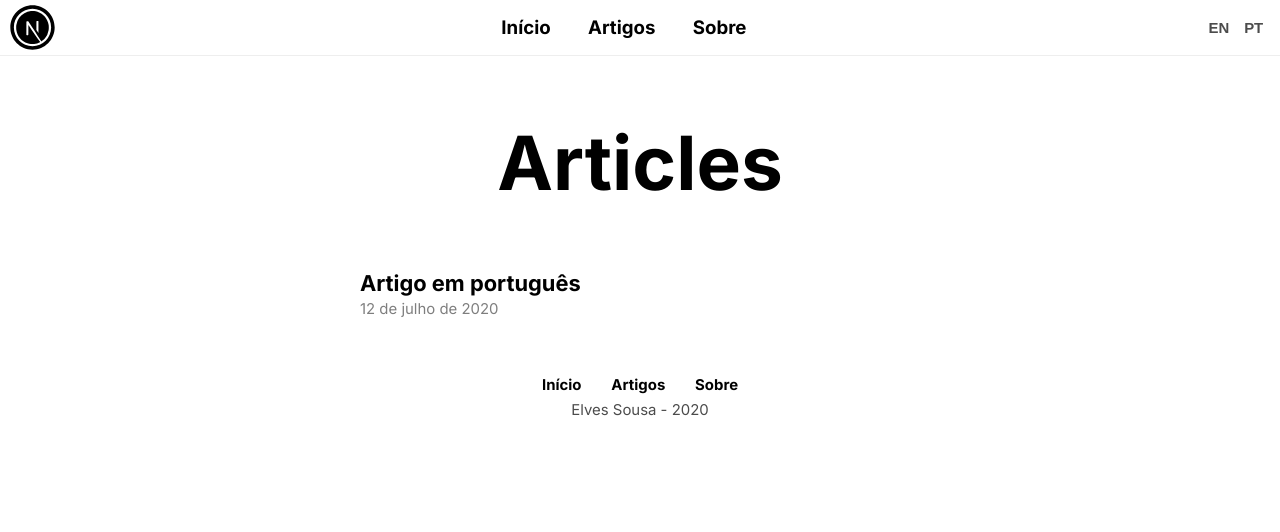
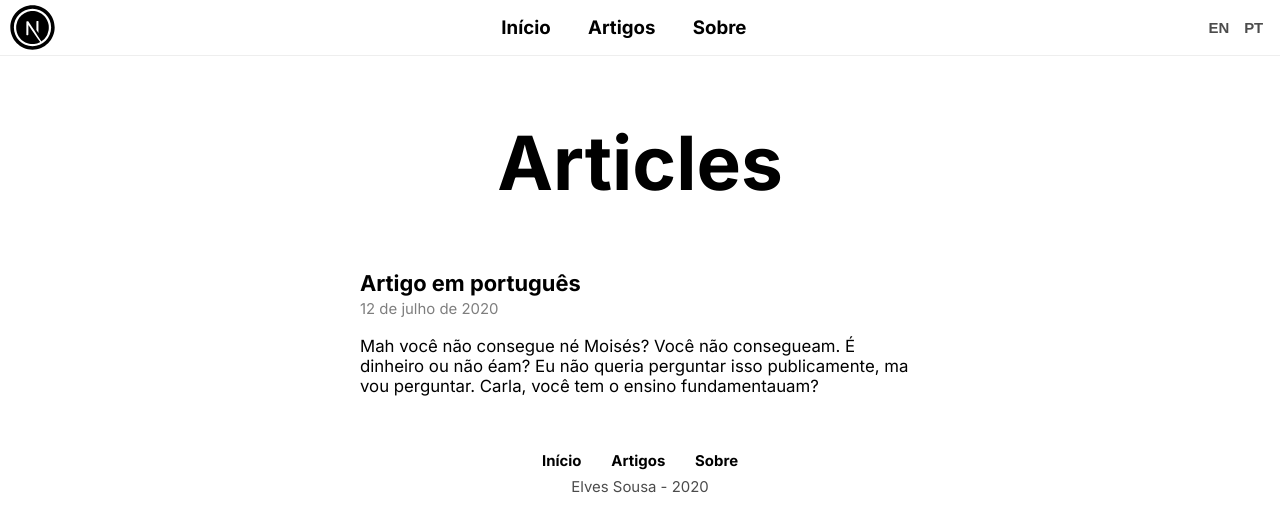
Before and after one commit to Achilles3458/next-intl, a Next.js app: page /pt/articles in a window 1280 px wide. Shown: the top 532 px of the page. Built offline with nearby package versions, Linux system fonts and the light colour scheme.

Commit message:
Add descriptions on posts.

```diff
--- a/pages/[lang]/articles.tsx
+++ b/pages/[lang]/articles.tsx
@@ -11,6 +11,7 @@ interface Props {
     date: string;
     title: string;
     lang: string;
+    description: string;
     id: any;
   }[];
 }
@@ -48,7 +49,7 @@ const Post: NextPage<Props> = ({ locale, allPostsData }) => {
             <time>
               {new Date(post.date).toLocaleDateString(locale, dateOptions)}
             </time>
-            {/*<p>{post.excerpt}</p>*/}
+            {post.description && <p>{post.description}</p>}
           </article>
         ))}
 
@@ -58,6 +59,7 @@ const Post: NextPage<Props> = ({ locale, allPostsData }) => {
               <button
                 key={`pagination-number${i + 1}`}
                 onClick={() => setCurrentPage(i + 1)}
+                className={currentPage === i + 1 ? "active" : ""}
               >
                 {i + 1}
               </button>
--- a/posts/en/english.md
+++ b/posts/en/english.md
@@ -4,6 +4,7 @@ title: "Article in English"
 slug: article
 date: "2020-07-12"
 category: post
+description: "Look, just because I don't be givin' no man a foot massage don't make it right for Marsellus to throw Antwone into a glass motherfuckin' house, fuckin' up the way the nigger talks."
 ---
 
 ### I'm serious as a heart attack
--- a/posts/pt/portugues.md
+++ b/posts/pt/portugues.md
@@ -4,6 +4,7 @@ title: "Artigo em português"
 slug: artigo
 date: "2020-07-12"
 category: post
+description: "Mah você não consegue né Moisés? Você não consegueam. É dinheiro ou não éam? Eu não queria perguntar isso publicamente, ma vou perguntar. Carla, você tem o ensino fundamentauam?"
 ---
 
 ### Texto em português
```
